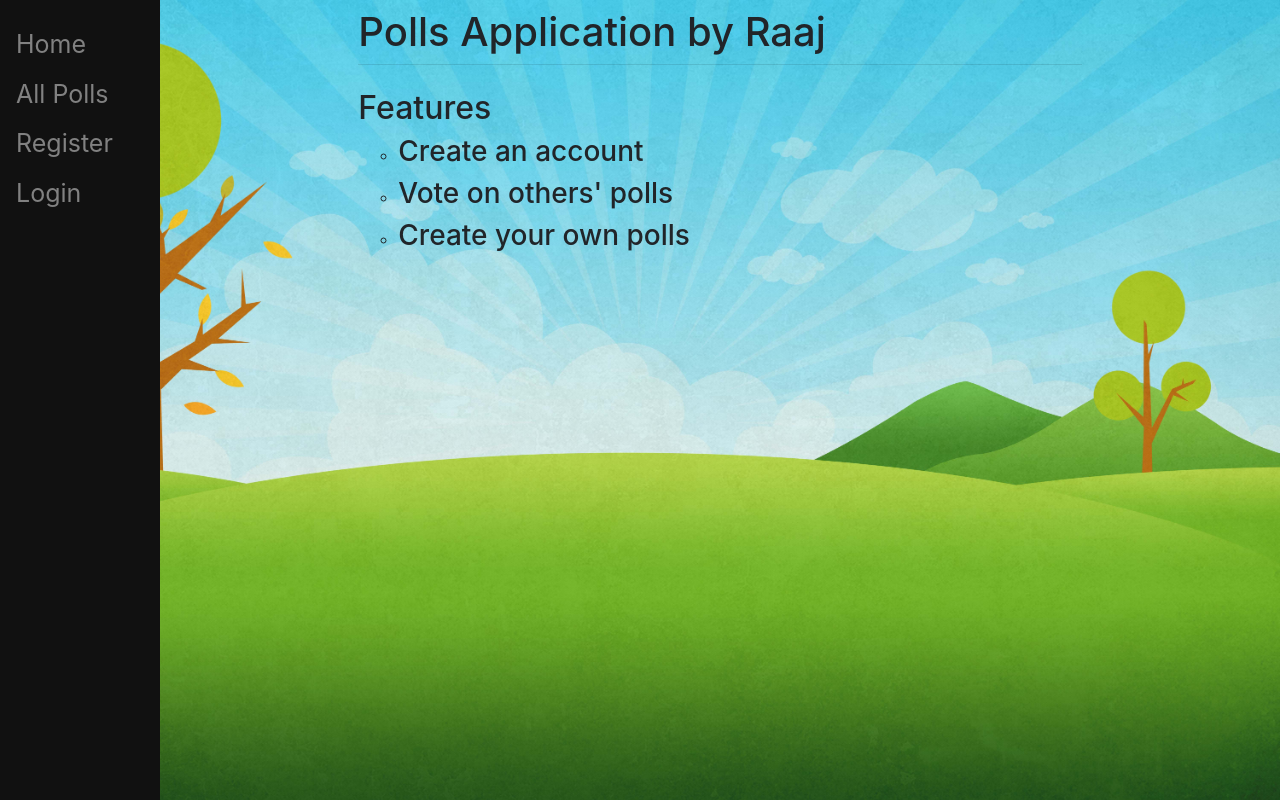
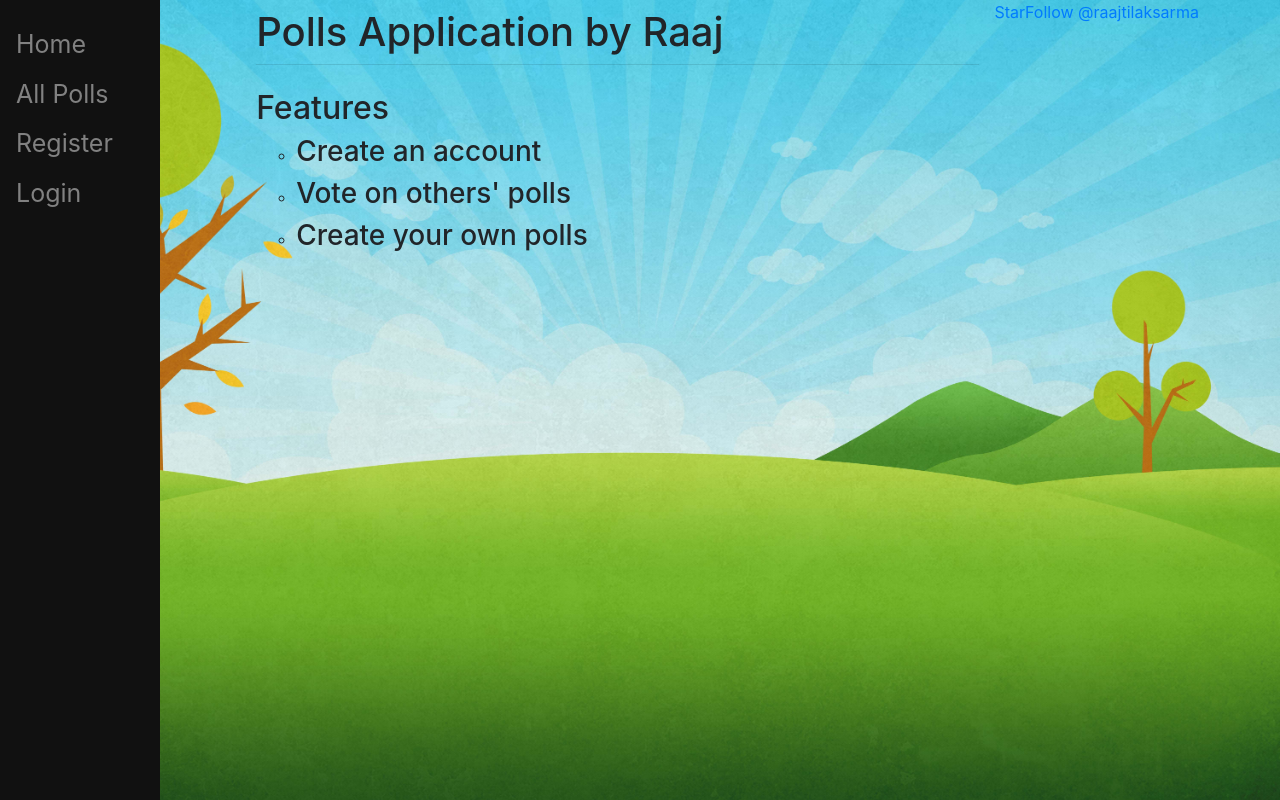
Before and after one commit to raajtilaksarma/django-polls, a Django app: page / in a window 1280 px wide. Run offline with Django 3.2, Linux system fonts and the light colour scheme; some libraries are stand-ins or nearby versions.

Commit message:
add star and follow github buttons

```diff
--- a/main/templates/main/base.html
+++ b/main/templates/main/base.html
@@ -1,6 +1,8 @@
 <!DOCTYPE html>
 <html lang="en">
 <head>
+    <!-- Place this tag in your head or just before your close body tag. -->
+    <script async defer src="https://buttons.github.io/buttons.js"></script>
     <style type="text/css">
       /* The sidebar menu */
       .sidenav {
@@ -70,6 +72,12 @@
         {% block content %}
         {% endblock %}
       </div>
+      <!-- Place this tag where you want the button to render. -->
+      <a class="github-button" href="https://github.com/raajtilaksarma/django-polls" data-icon="octicon-star" data-size="large"
+    data-show-count="true" aria-label="Star ntkme/github-buttons on GitHub">Star</a>
+      <!-- Place this tag where you want the button to render. -->
+      <a class="github-button" href="https://github.com/raajtilaksarma" data-size="large" data-show-count="true"
+    aria-label="Follow @raajtilaksarma on GitHub">Follow @raajtilaksarma</a>
     </div>
   </div>
 
```
